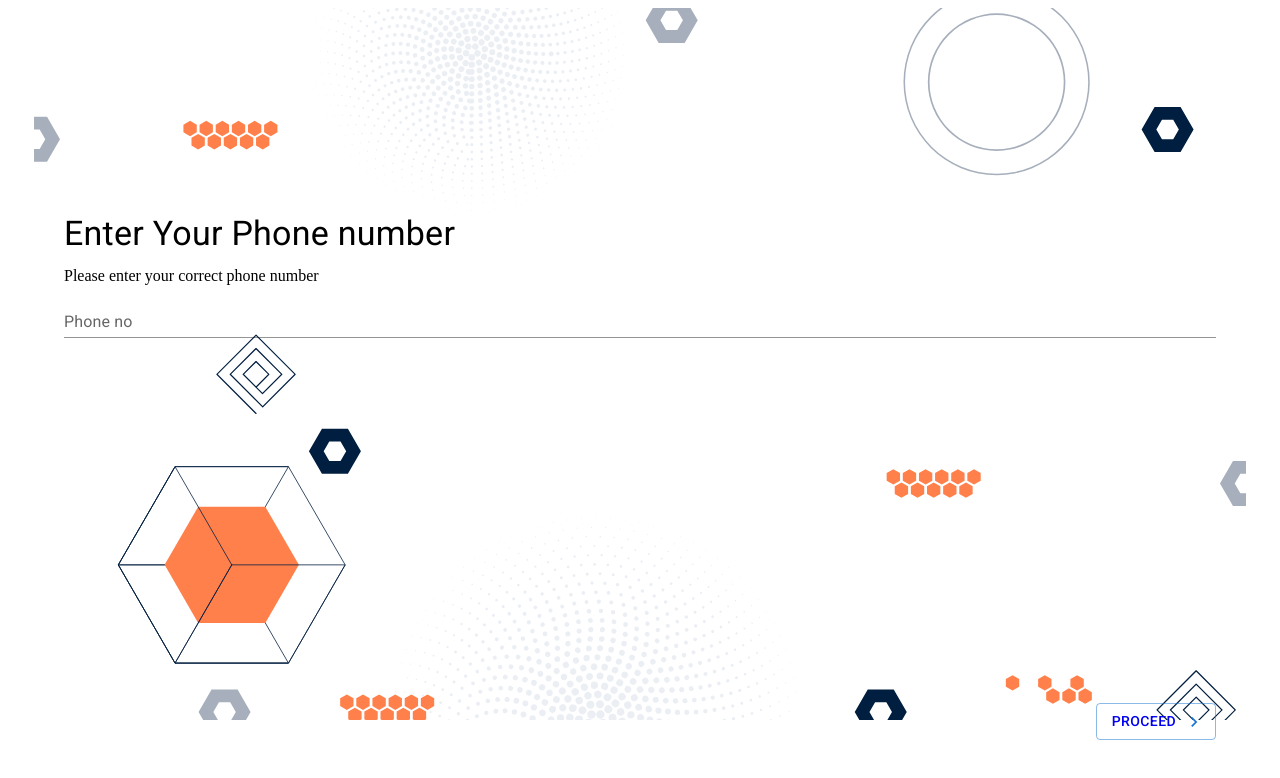
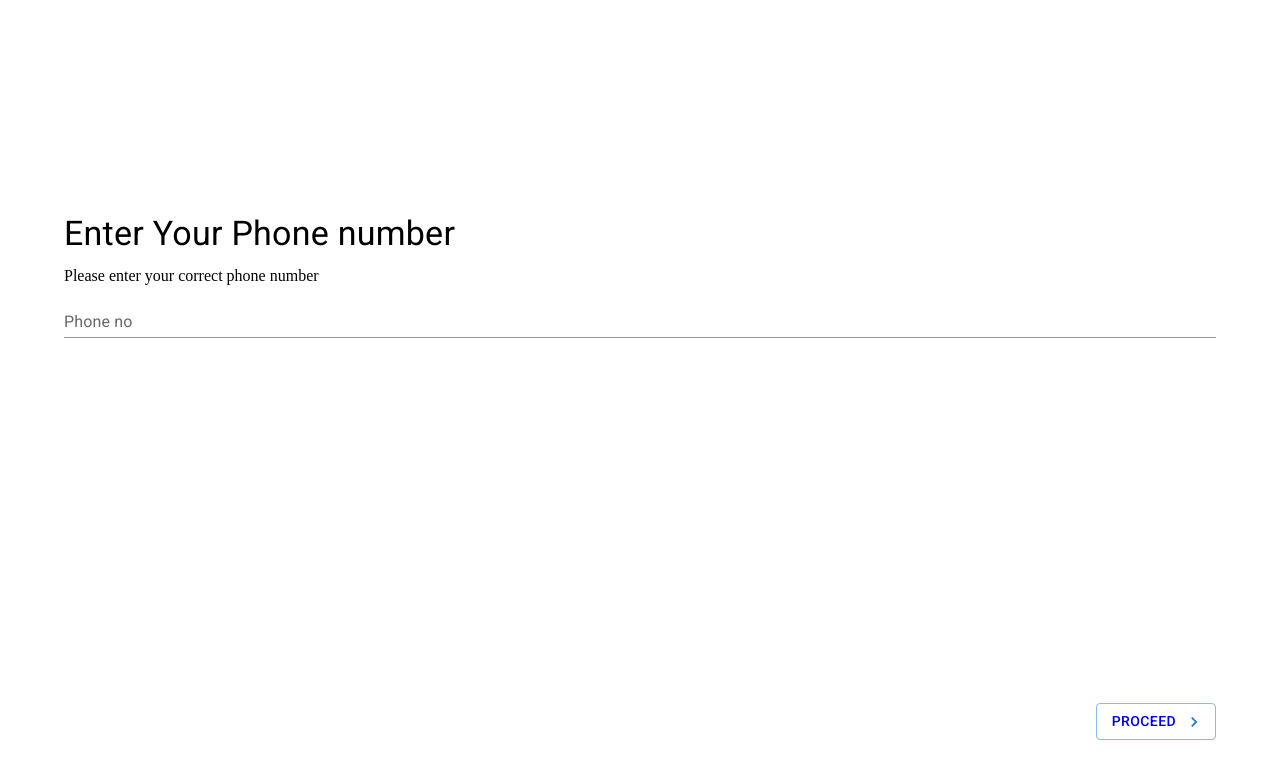
Before and after one commit to Minify-It-services/sports-meet-app, a React (Create React App) app: page /phone-register in a window 1280 px wide. Shown: the top 778 px of the page. Built offline with nearby package versions, Linux system fonts and the light colour scheme.

Commit message:
removing bg

```diff
--- a/src/App.css
+++ b/src/App.css
@@ -1,5 +1,4 @@
-
-#phone{
+/* #phone{
   background-image:url("./assets/img/DesktopMode.svg");
   background-repeat: no-repeat;
   background-size: cover;
@@ -12,4 +11,4 @@
     background-size: cover;
     background-position: center;
   }
-}
+} */
```
